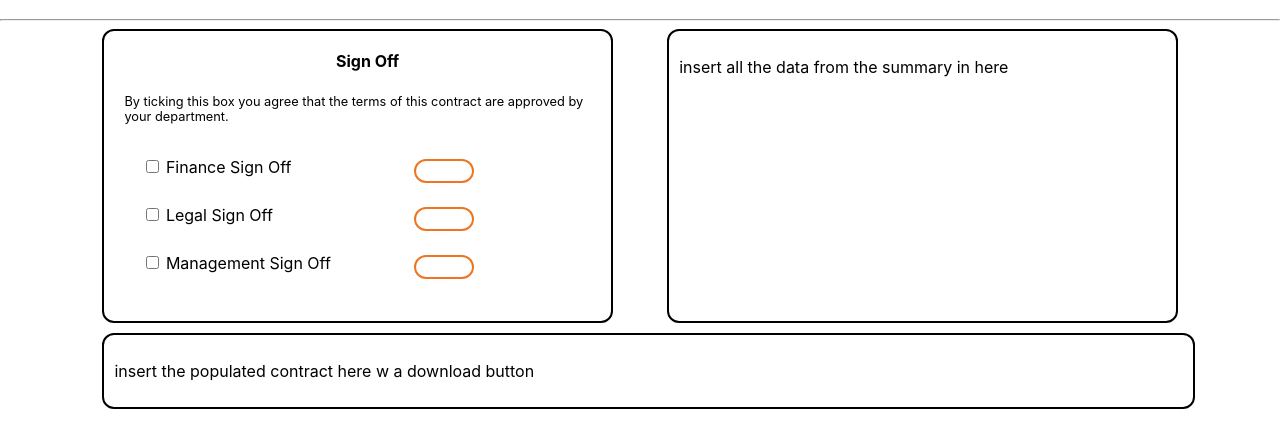
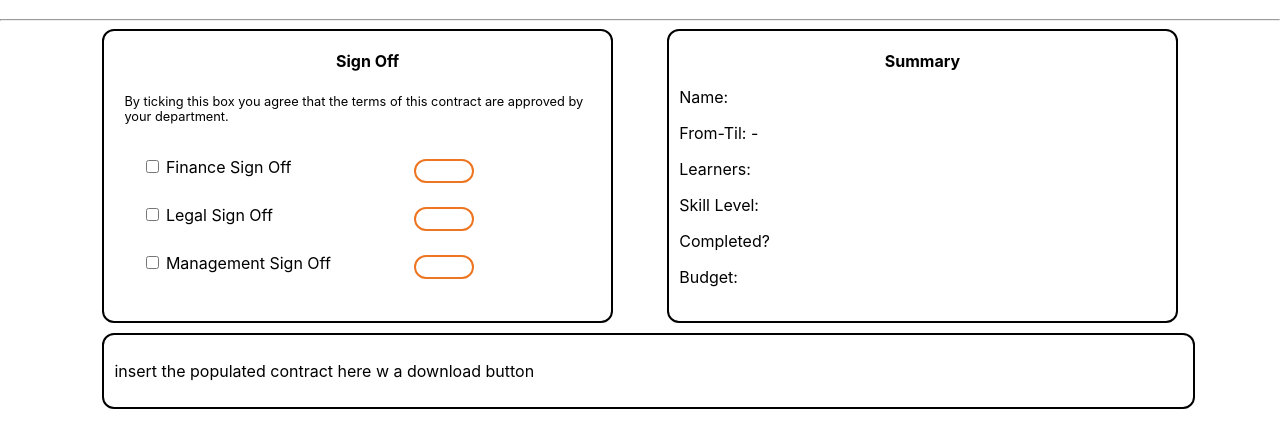
Before and after one commit to SchoolOfCode/front-end-week-8-project-team-posm, a React app: page /contract-page/1 in a window 1280 px wide. Shown: the part 67-514 px from the top of the page. Built offline with nearby package versions, Linux system fonts and the light colour scheme; no server answers.

Commit message:
friday-morning-mell

```diff
--- a/src/components/App/index.js
+++ b/src/components/App/index.js
@@ -165,7 +165,7 @@ function App() {
             <Route path="/home">
               <LandingPage />
             </Route>
-            <Route path="/contract-page">
+            <Route path="/contract-page/:contract_id">
               <ContractPage />
             </Route>
             {/* <Redirect exact from="/" to="/home" /> */}
--- a/src/components/Dashboard/ContractPage.css
+++ b/src/components/Dashboard/ContractPage.css
@@ -16,6 +16,12 @@
   display: inline-block;
   padding: 10px;
 }
+.summaryTitle {
+  margin-block-start: 0px;
+  font-size: medium;
+  text-align: center;
+  margin-top: 10px;
+}
 
 .contract {
   border: 2px solid black;
--- a/src/components/Dashboard/ContractPage.js
+++ b/src/components/Dashboard/ContractPage.js
@@ -1,9 +1,24 @@
-import React from "react";
+import React, { useEffect, useState } from "react";
+import { useParams } from "react-router-dom";
 
 import "./ContractPage.css";
 import Checkbox from "../checkbox/checkbox";
 
 function ContractPage({ handleCheckboxChange, isChecked }) {
+  const [contractData, setContractData] = useState([]);
+  const { contract_id } = useParams();
+  useEffect(() => {
+    async function goToContract() {
+      const res = await fetch(
+        `http://localhost:5000/contracts?id=${contract_id}`
+      );
+      const data = await res.json();
+      console.log(data);
+      setContractData(data);
+    }
+    goToContract();
+  }, [contract_id]);
+
   return (
     <wrapper className="contractWrapper">
       <div className="contractSummary" id="left">
@@ -13,7 +28,15 @@ function ContractPage({ handleCheckboxChange, isChecked }) {
         />
       </div>
       <div className="contractSummary" id="right">
-        <p>insert all the data from the summary in here</p>
+        <h2 className="summaryTitle">Summary</h2>
+        <p>Name: {contractData.provider_name}</p>
+        <p>
+          From-Til: {contractData.start_date}-{contractData.end_date}
+        </p>
+        <p>Learners: {contractData.number_of_learners}</p>
+        <p>Skill Level: {contractData.skill_level}</p>
+        <p>Completed? {contractData.complete}</p>
+        <p>Budget: {contractData.budget}</p>
       </div>
       <div className="contract" id="left">
         <p>insert the populated contract here w a download button</p>
--- a/src/components/Dashboard/Dashboard.js
+++ b/src/components/Dashboard/Dashboard.js
@@ -27,7 +27,7 @@ function Dashboard() {
         <p>F</p>
         <p>L</p>
         <br />
-        <Autocomplete input={input} />
+        <Autocomplete input={input} setInput={setInput} />
       </div>
 
       <div id="dashButtons">
--- a/src/components/autoComplete/autocomplete.js
+++ b/src/components/autoComplete/autocomplete.js
@@ -1,7 +1,7 @@
 import React, { useState, useEffect } from "react";
 import ContractItem from "../contractItem/ContractItem";
 
-function Autocomplete({ input }) {
+function Autocomplete({ input, setInput }) {
   const [options, setOptions] = useState([]);
 
   useEffect(() => {
@@ -27,6 +27,7 @@ function Autocomplete({ input }) {
           <ContractItem
             provider_name={item.provider_name}
             contract_id={item.contract_id}
+            setInput={setInput}
           />
         );
       })}
--- a/src/components/contractItem/ContractItem.js
+++ b/src/components/contractItem/ContractItem.js
@@ -3,10 +3,11 @@ import "./contractItem.css";
 import { Link } from "react-router-dom";
 const colors = ["red", "yellow", "green"];
 
-function ContractItem({ children, provider_name, contract_id }) {
+function ContractItem({ provider_name, contract_id }) {
   const [currentColor1, setColor1] = useState(0);
   const [currentColor2, setColor2] = useState(0);
   const [currentColor3, setColor3] = useState(0);
+
   function handleClick1() {
     if (currentColor1 < 2) {
       setColor1(currentColor1 + 1);
@@ -52,14 +53,13 @@ function ContractItem({ children, provider_name, contract_id }) {
       ></span>
 
       <span className="contract-name">
-        <Link to="/contract-page">
+        <Link to={`/contract-page/${contract_id}`}>
           <p>
-            {provider_name} / {contract_id}
+            <span>{provider_name}</span> /
+            <span id="goToContract"> {contract_id}</span>
           </p>
         </Link>
       </span>
-
-      {children}
     </>
   );
 }
```
